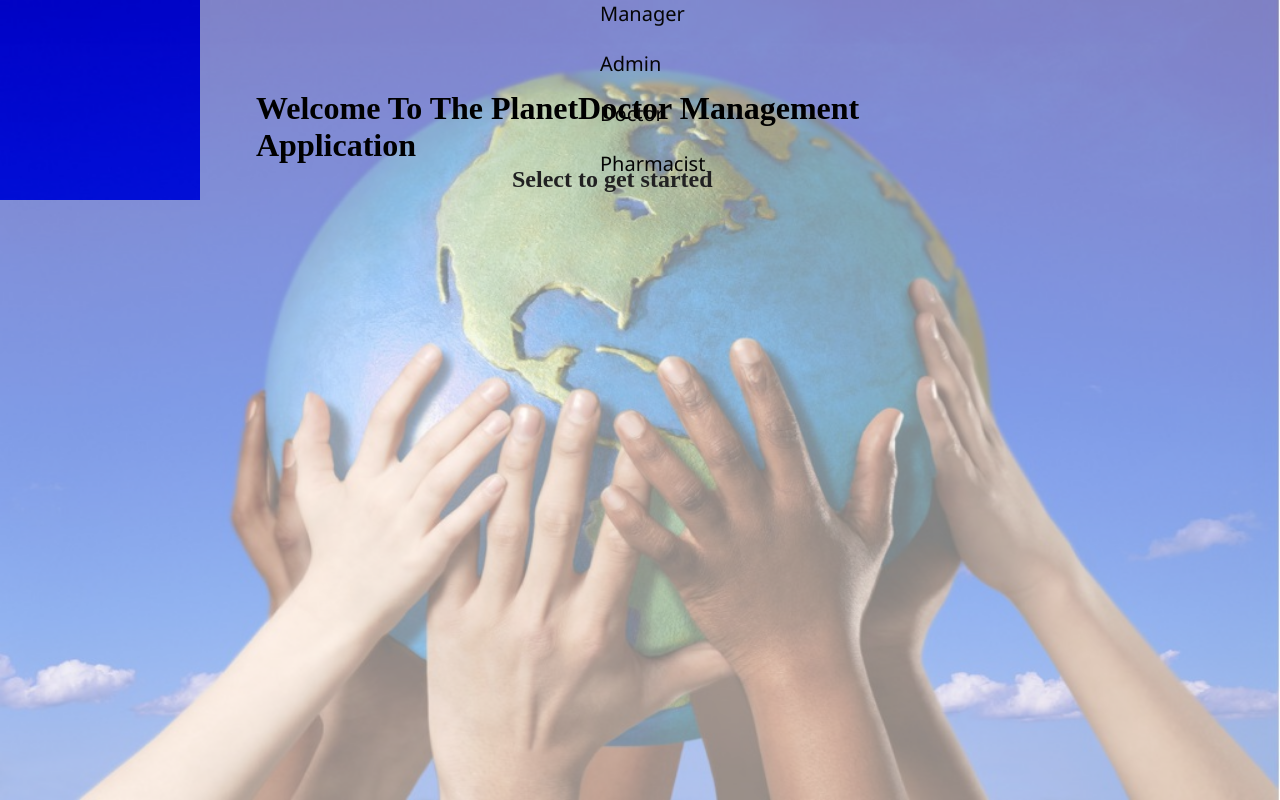
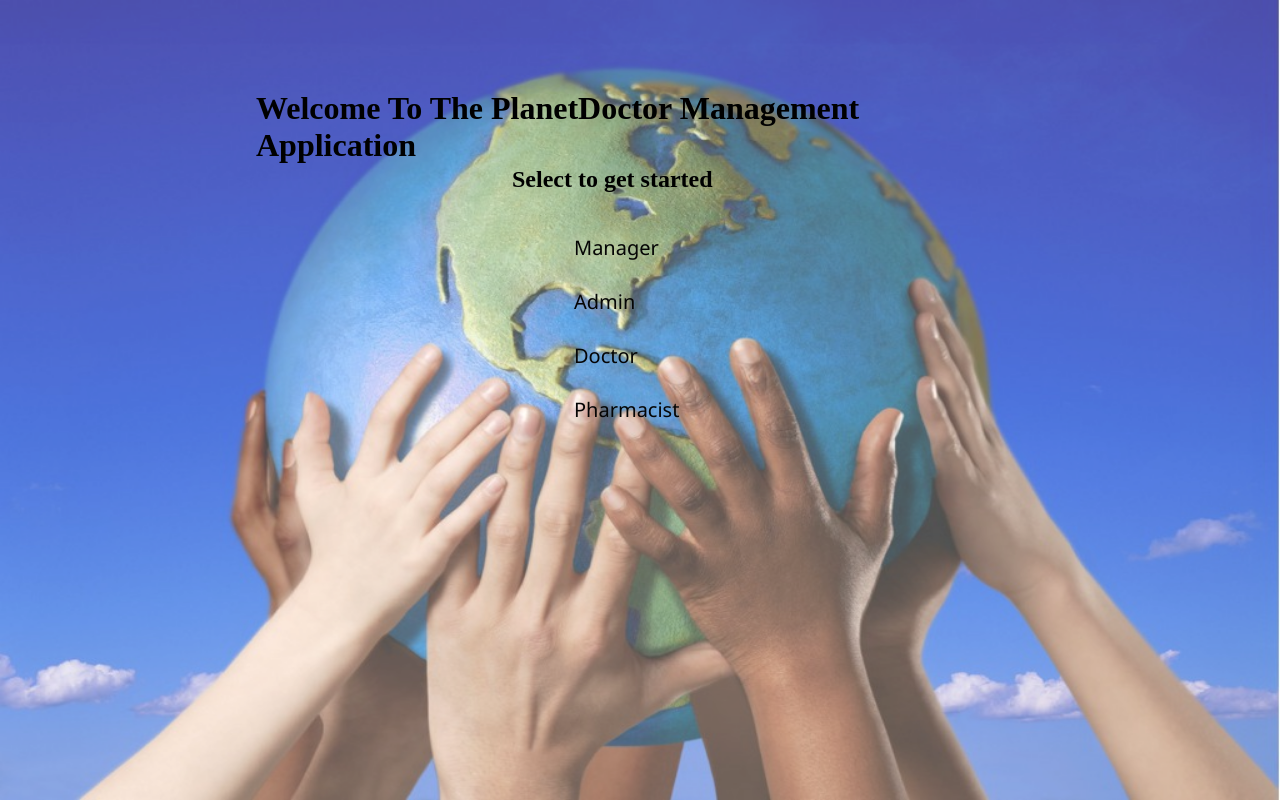
Before and after one commit to sannya256/HSBS, a website: page Static/index.html in a window 1280 px wide. Drawn offline with Linux system fonts and the light colour scheme.

Commit message:
Remove nav

```diff
--- a/Static/index.css
+++ b/Static/index.css
@@ -3,11 +3,7 @@
     padding: 0;
 }
 
-nav{
-    height: 200px;
-    width: 200px;
-    background-color: blue;
-}
+
 h1{
     position: absolute;
     color: rgb(0, 0, 0);
@@ -16,13 +12,20 @@ h1{
 
 h2{
     position: absolute;
-    color: rgb(33, 33, 34);
+    color: rgb(0, 0, 0);
     margin: 13% 40%;
 }
 
 
 ul {
-    margin-left: 600px;
+
+    padding: 220px 450px;
+    width: 20px;
+    background-color: transparent;
+    text-indent: -30px;
+
+
+
 
 
 }
@@ -34,6 +37,8 @@ ul li {
     height: 50px;
     position: relative;
     display: block;
+    justify-content: center;
+
 
 
 }
@@ -44,26 +49,17 @@ ul li a {
     font-size: 20px;
     font-family: 'Segoe UI', Tahoma, Geneva, Verdana, sans-serif;
     color: rgb(5, 5, 5);
-    padding: 20% 0;
-    margin: 50%;
+    padding: 10px 150px;
+    margin: 20%;
+    text-align: center;
+
 
 }
 ul li a:hover {
+    background-color: rgb(39, 122, 247);
     color: rgb(238, 238, 245);
+    text-align: left;
 
-}
-
-.linkbutton{
-    background-color: #1c87c9;
-    border: blue;
-    color: rgb(0, 0, 0);
-    padding: 20px 25px;
-    text-align: center;
-    text-decoration: none;
-    display: block;
-    font-size: 16px;
-    margin: 35% -10%;
-    cursor: pointer;
 }
 
 img{
@@ -74,7 +70,7 @@ img{
     background-position: center;
     background-size: cover;
     position: absolute;
-    opacity: 0.5;
+    opacity: 0.7;
 
 
 
--- a/Static/index.html
+++ b/Static/index.html
@@ -11,13 +11,13 @@
     <h1>Welcome To The PlanetDoctor Management Application</h1>
     <h2>Select to get started</h2>
 
-    <nav>
+
     <ul>
         <li><a href="login_form.html">Manager</a></li>
         <li><a href="login_form.html">Admin</a></li>
         <li><a href="login_form.html">Doctor</a></li>
         <li><a href="login_form.html">Pharmacist</a></li>
     </ul>
-    </nav>
+
 </body>
 </html>
```
Lines whose indentation alone changed are shown as unchanged.
